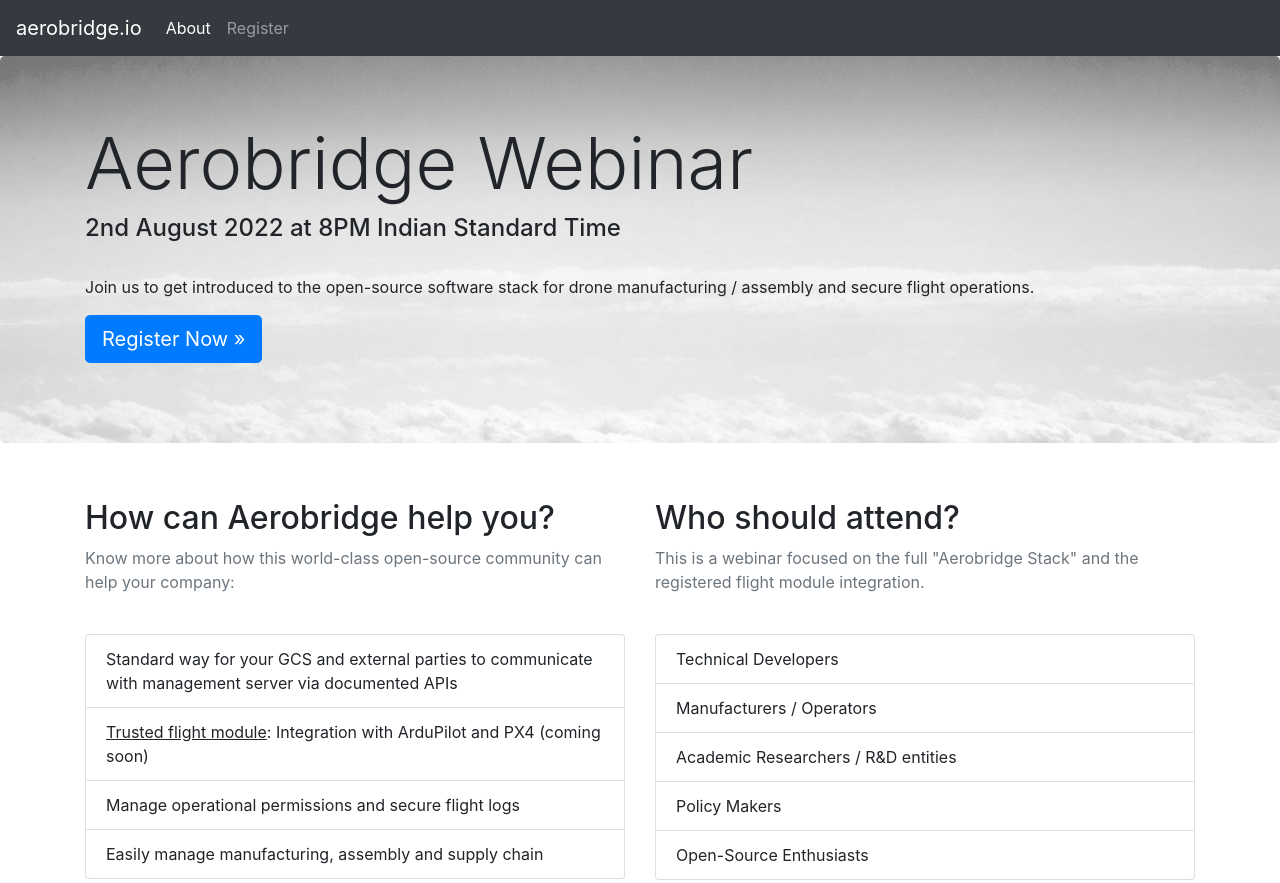
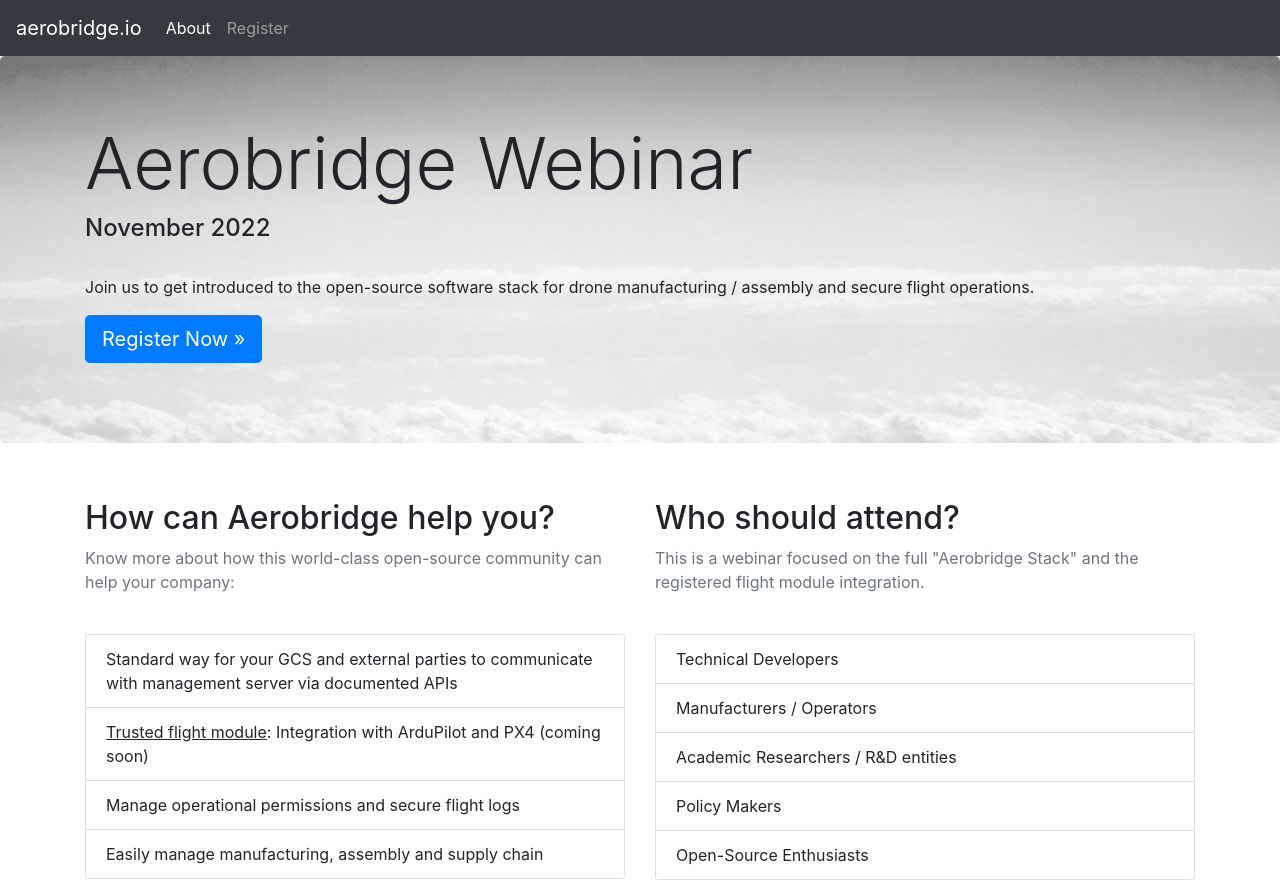
Before and after one commit to openskies-sh/aerobridge-webinar, a plain HTML site: page index.html in a window 1280 px wide. Shown: the top 883 px of the page. Drawn offline with Linux system fonts and the light colour scheme.

Commit message:
Update index.html

```diff
--- a/index.html
+++ b/index.html
@@ -64,7 +64,7 @@
   <div class="jumbotron">
     <div class="container">
       <h1 class="display-3">Aerobridge Webinar</h1>
-      <h4>2nd August 2022 at 8PM Indian Standard Time</h4><br>
+      <h4>November 2022</h4><br>
       <p>Join us to get introduced to the open-source software stack for drone manufacturing / assembly and secure flight operations.</p>
       <p><a class="btn btn-primary btn-lg" href="#registration" role="button">Register Now &raquo;</a></p>
     </div>
```
